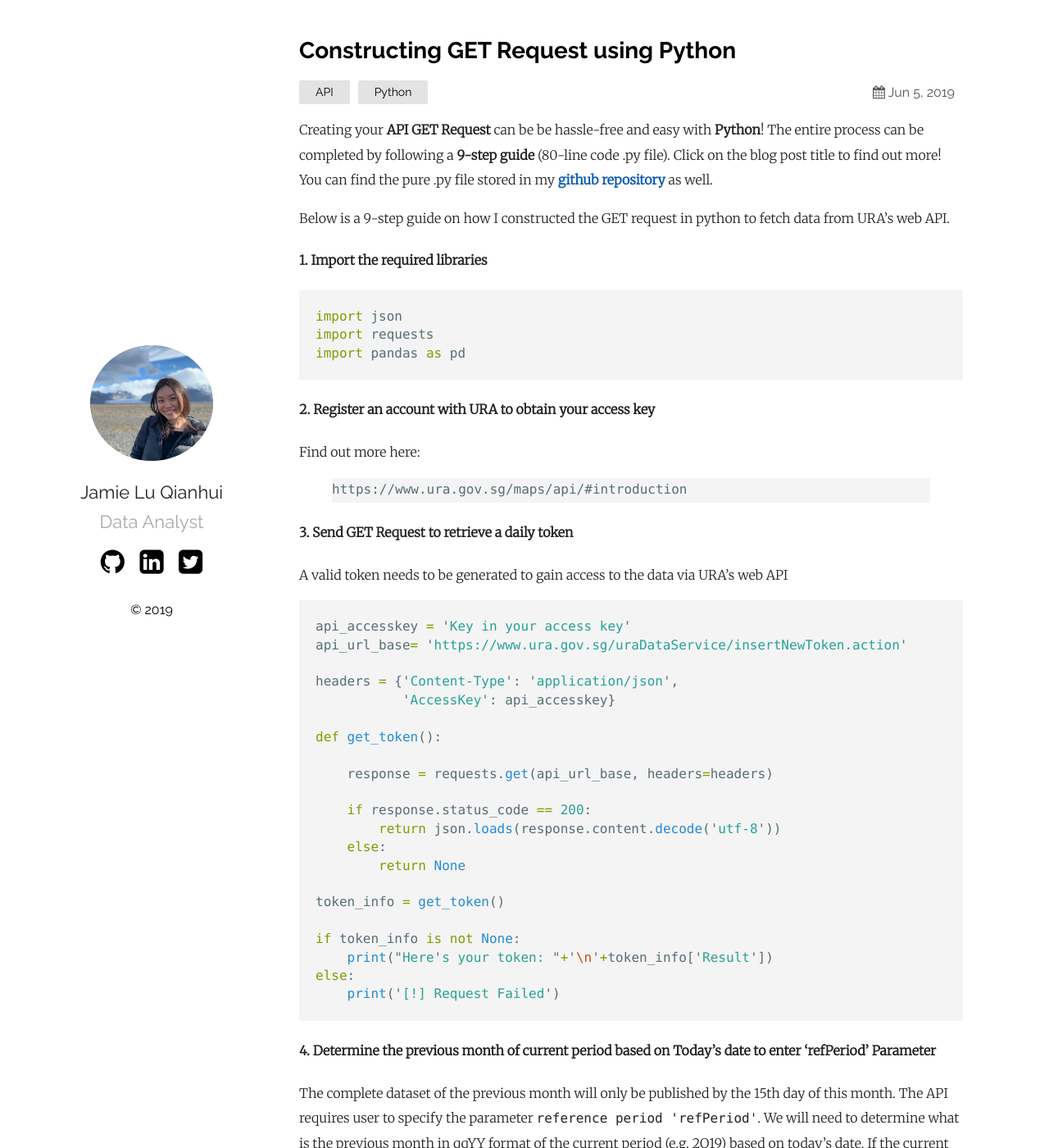
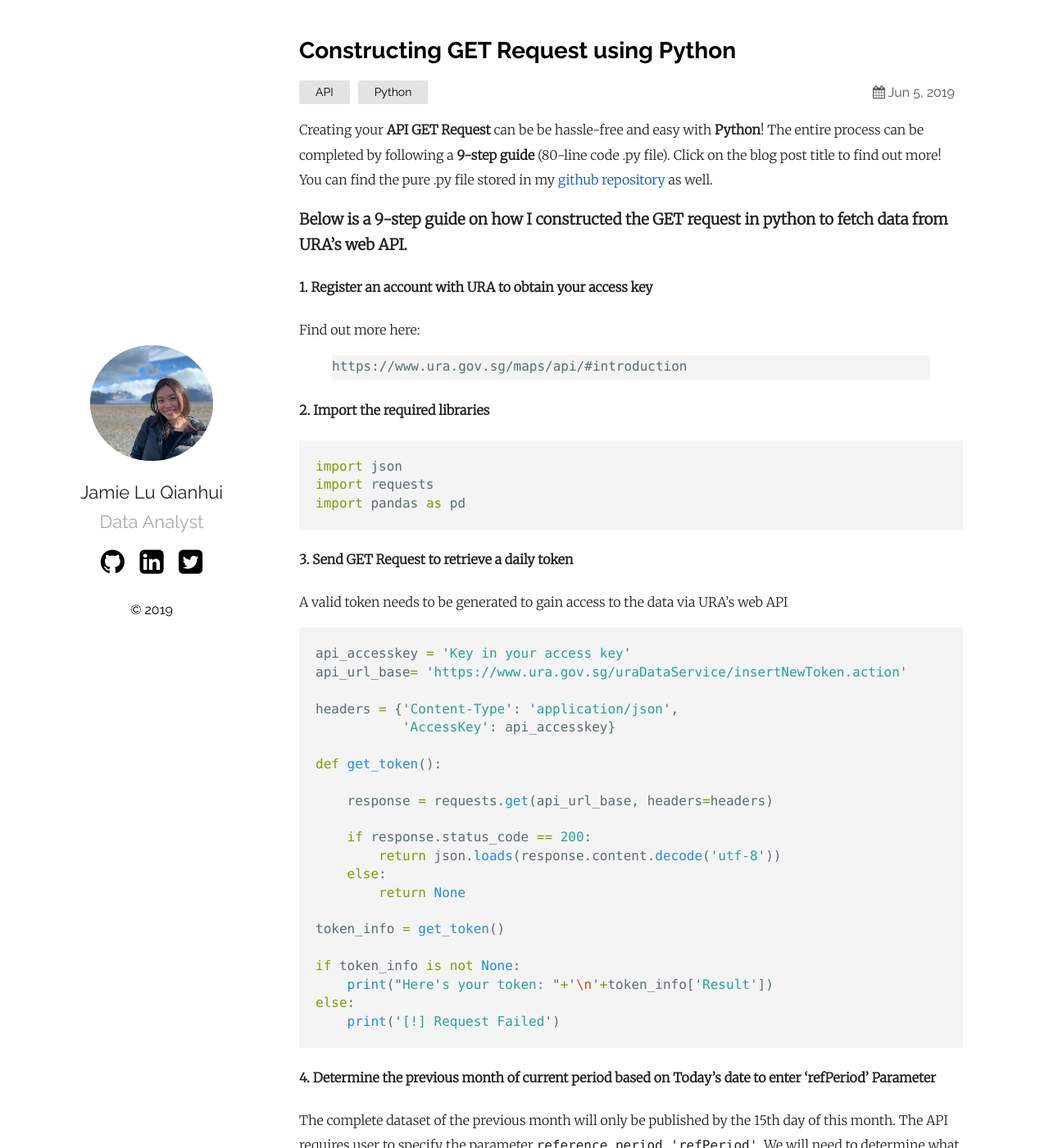
Before and after one commit to jamieqianhui/jamieqianhui.github.io, a Jekyll site: the page built from _posts/2019-06-05-GET-request-in-Python.markdown, in a window 1280 px wide and 1400 px high. Shown: the whole window at 82% size. Built offline with Jekyll 4.4.1, drawn with Linux system fonts in a browser that asks for light colours; some of the changed text lies outside the part shown.

Commit message:
Update 2019-06-05-GET-request-in-Python.markdown

````diff
--- a/_posts/2019-06-05-GET-request-in-Python.markdown
+++ b/_posts/2019-06-05-GET-request-in-Python.markdown
@@ -5,24 +5,23 @@ date:   2019-06-05 09:55:36 +0800
 categories: API Python
 ---
 Creating your **API GET Request** can be be hassle-free and easy with **Python**!
-The entire process can be completed by following a **9-step guide** (80-line code .py file). Click on the blog post title to find out more! You can find the pure .py file stored in my **[github repository][here]** as well.
+The entire process can be completed by following a **9-step guide** (80-line code .py file). Click on the blog post title to find out more! You can find the pure .py file stored in my [github repository][here] as well.
 
 
-Below is a 9-step guide on how I constructed the GET request in python to fetch data from URA's web API.
+### Below is a 9-step guide on how I constructed the GET request in python to fetch data from URA's web API.
 
-#### 1. Import the required libraries
+#### 1. Register an account with URA to obtain your access key
+Find out more here:
+{% highlight html %}
+https://www.ura.gov.sg/maps/api/#introduction
+{% endhighlight %}
 
+#### 2.  Import the required libraries
 ```python
 import json
 import requests
 import pandas as pd
 ```
-#### 2. Register an account with URA to obtain your access key
-Find out more here:
-{% highlight html %}
-https://www.ura.gov.sg/maps/api/#introduction
-{% endhighlight %}
-
 
 #### 3. Send GET Request to retrieve a daily token
 A valid token needs to be generated to gain access to the data via URA's web API
@@ -63,7 +62,7 @@ refperiod = period[-4:]
 print(refperiod)
 ```
 
-#### 5. Send GET Request to retrieve data based on `refPeriod`
+#### 5. Send GET Request to retrieve data based on refPeriod
 To retrieve a list of median rentals of private non-landed residential properties:
 ```python
 api_url_base2= 'https://www.ura.gov.sg/uraDataService/invokeUraDS?service=PMI_Resi_Rental&'
````
Also changed, not shown: other parts of _posts/2019-06-05-GET-request-in-Python.markdown (+4 -2 lines).
